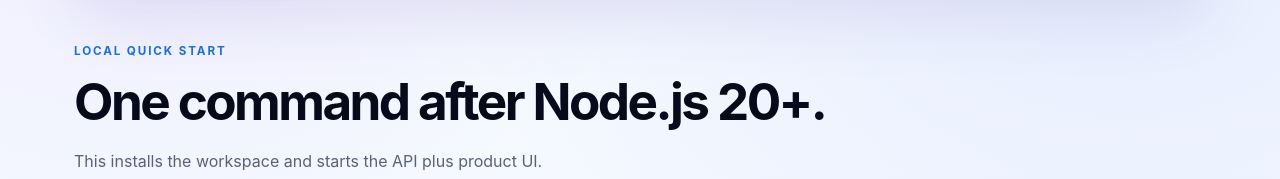
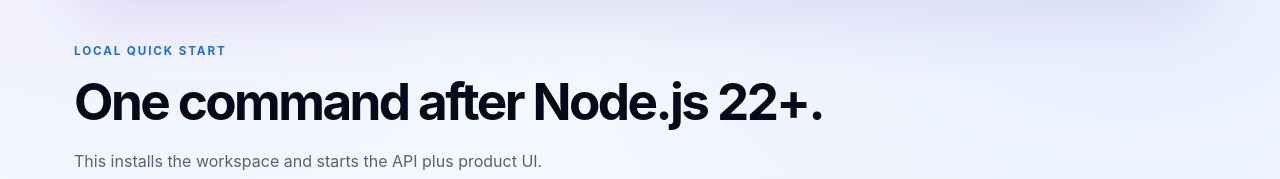
Before and after one commit to AnkitParekh007/contributorOps, a React (Vite) app in the folder apps/site/: page /#/try in a window 1280 px wide. Shown: the part 773-952 px from the top of the page. Built offline with nearby package versions, Linux system fonts and the light colour scheme.

Commit message:
docs(runtime): update apps/site/src/pages/Try.tsx for Node 22 requirement

```diff
--- a/apps/site/src/pages/Try.tsx
+++ b/apps/site/src/pages/Try.tsx
@@ -58,7 +58,7 @@ export function Try() {
 			<section className="site-section">
 				<div className="section-heading">
 					<span className="section-eyebrow">Local quick start</span>
-					<h2>One command after Node.js 20+.</h2>
+					<h2>One command after Node.js 22+.</h2>
 					<p>This installs the workspace and starts the API plus product UI.</p>
 				</div>
 				<div className="try-command-card">
```
